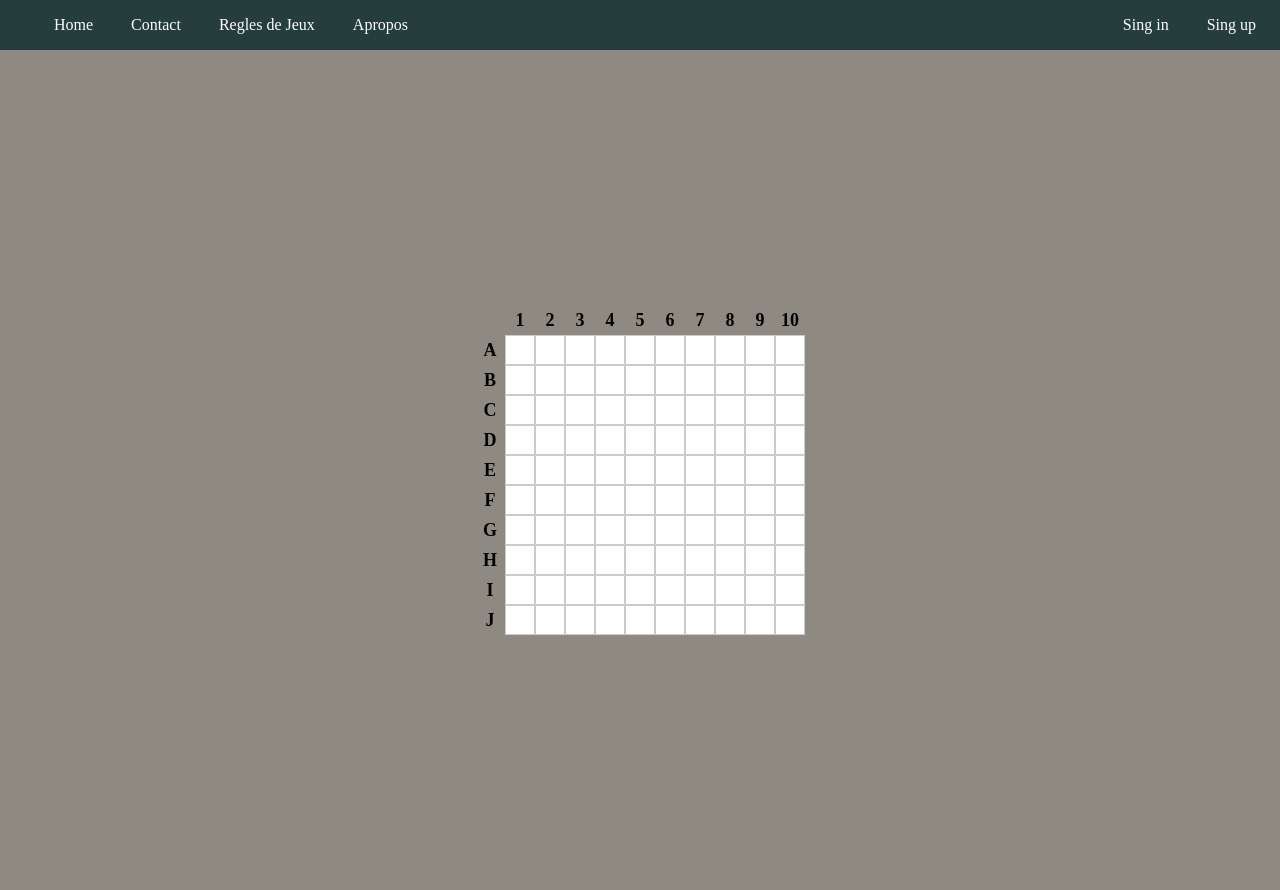
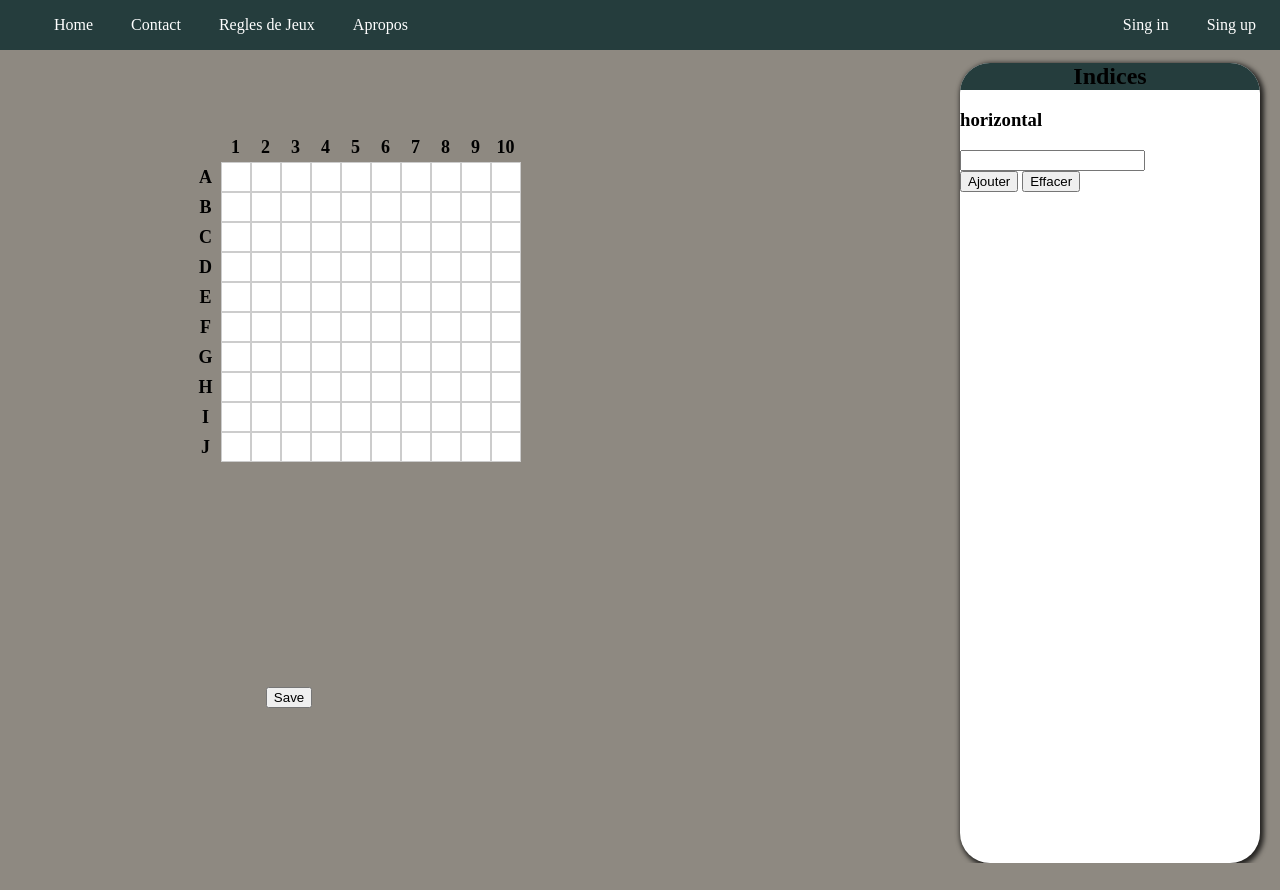
Before and after one commit to sadyanis/Crucy_word, a PHP site: page /Vue/home2.php in a window 1280 px wide. After the commit the page ends 863 px from the top, so only its background shows below. Run offline with PHP 8.4, Linux system fonts and the light colour scheme.

Commit message:
saving grid

```diff
--- a/Vue/Script/script.js
+++ b/Vue/Script/script.js
@@ -27,3 +27,32 @@ div.addEventListener("input", () => {
     }
 }) ;
 });
+
+
+document.getElementById("sauvegarder").addEventListener("click",()=>{
+    let grille =[]
+    document.querySelectorAll(".grille_item").forEach(item=>{
+        const x = item.dataset.x;
+        const y = item.dataset.y;
+        const contenu = item.textContent.trim();
+        grille.push({ x, y, contenu: contenu || null });
+
+    });
+
+    fetch('../controllers/save_grid.php',{
+        method: 'POST',
+        headers: { 'Content-Type': 'application/json'},
+        body: JSON.stringify({grille_id: 1, cases: grille})
+    })
+    .then(response => response.json()).then(data => {
+        if(data.success){
+            alert('Grille sauvegardé avec succes !');
+        }else{
+            alert('ERREUR: '+data.message);
+        }
+    })
+    .catch(error =>{
+        console.error('Erreur lors de sending :', error);
+    });
+
+});
--- a/Vue/Style/style2.css
+++ b/Vue/Style/style2.css
@@ -9,6 +9,7 @@ nav{
     background-color: rgb(37, 61, 61);
     display: flex;
     justify-content: space-between;
+    position: fixed;
 
 }
 ul {
@@ -47,7 +48,7 @@ li a:hover{
 
 .container {
     display: flex;
-    justify-content: center;
+    justify-content: space-between;
     align-items: center;
     height: 100vh;
     padding: 20px;
@@ -58,6 +59,7 @@ li a:hover{
     grid-template-columns: repeat(11, 30px); /* 10 colonnes + 1 pour les indices */
     grid-template-rows: repeat(11, 30px); /* 10 lignes + 1 pour les indices */
     gap: 0;
+    margin-left: 40%;
 }
 
 .ligne_indices {
@@ -96,3 +98,31 @@ li a:hover{
 .black{
     background-color: black;
 }
+
+.side_index{
+    height: 100%;
+    width: 300px;
+    background-color: #ffffff;
+    border-radius: 30px;
+    overflow: hidden;
+    box-shadow: 2px 2px 5px 2px rgba(0,0,0,0.75);
+    margin-top:7% ;
+
+}
+
+.title{
+    padding: 0;
+    margin: 0;
+    background-color:rgb(37, 61, 61);
+    text-align: center;
+
+}
+.subcont{
+
+    flex-wrap: wrap;
+}
+.save{
+    margin-left: 60%;
+
+
+}
--- a/Vue/home2.php
+++ b/Vue/home2.php
@@ -4,13 +4,14 @@
 <head>
     <meta charset="UTF-8">
     <meta name="viewport" content="width=device-width, initial-scale=1.0">
-    <link rel="stylesheet" href="./style/style2.css">
+    <link rel="stylesheet" href="./Style/style2.css">
     <script src="./Script/script.js"defer></script>
     <title>Home</title>
 </head>
 <body>
 <?php require_once(__DIR__.'/menu.php') ?>
 <div class="container">
+    <div class="container subcont">
     <!-- Zone des indices : lettres pour les lignes et numéros pour les colonnes -->
     <div class="indices">
         <div class="ligne_indices">
@@ -28,8 +29,21 @@
                 <?php } ?>
             </div>
         <?php } ?>
+
     </div>
+    <button class="save" id="sauvegarder">Save</button>
+    </div>
+    <aside class="side_index">
+        <h2 class="title">Indices</h2>
+        <h3>horizontal</h3>
+        <input type="text">
+        <div>
+        <button>Ajouter</button>
+        <button>Effacer</button>
+        </div>
+    </aside>
 </div>
+
 </body>
 
 </html>
--- a/controllers/AuthController.php
+++ b/controllers/AuthController.php
@@ -15,7 +15,6 @@ require_once(__DIR__."/../model/userModel.php");
             $email = htmlspecialchars($_POST['email']);
             $role = 'user';
             if($this->UserModel->createUser($UserId, $name, $password, $email, $role)){
-                echo "Bonjour";
                 header("Location: login.html");
                 exit();
             }else{
```
Also changed, not shown: controllers/save_grid.php (added, +35 -0 lines), model/gridModel.php (added, +48 -0 lines), model/userModel.php (+16 -0 lines).
